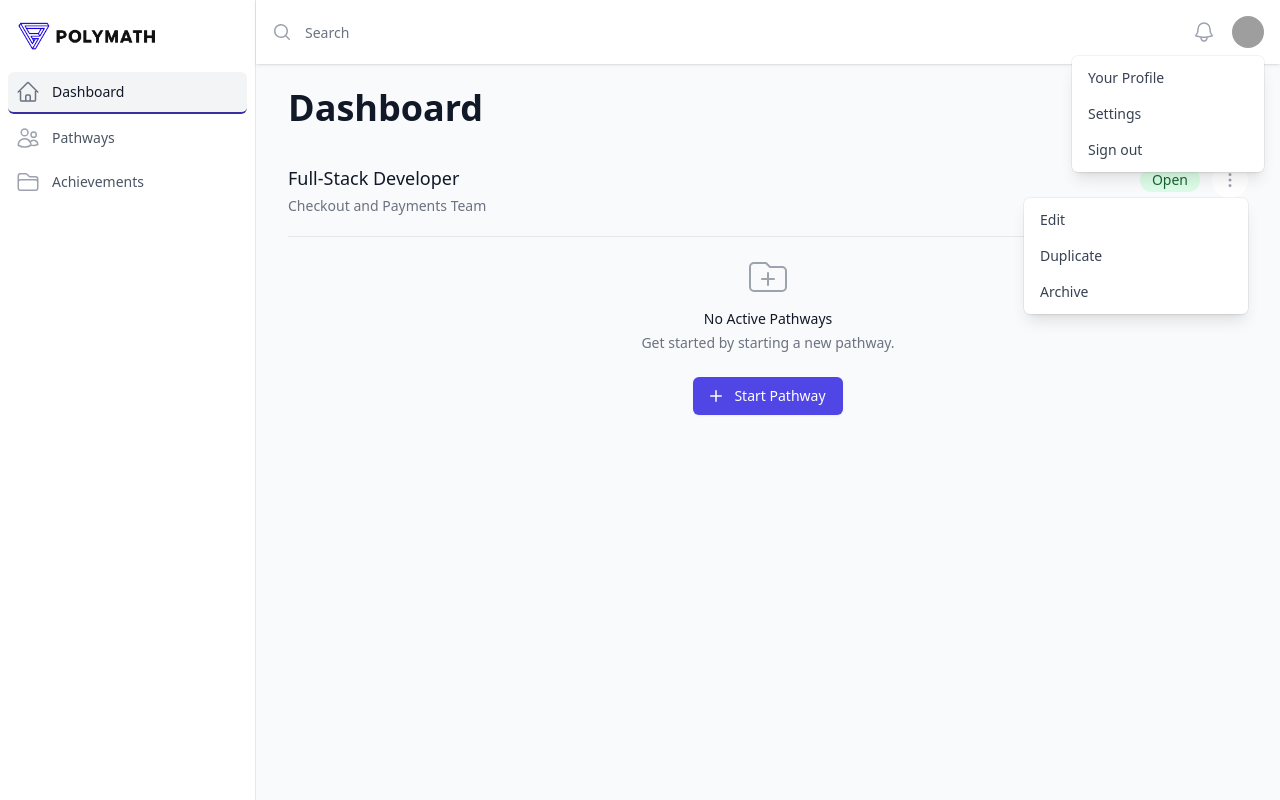
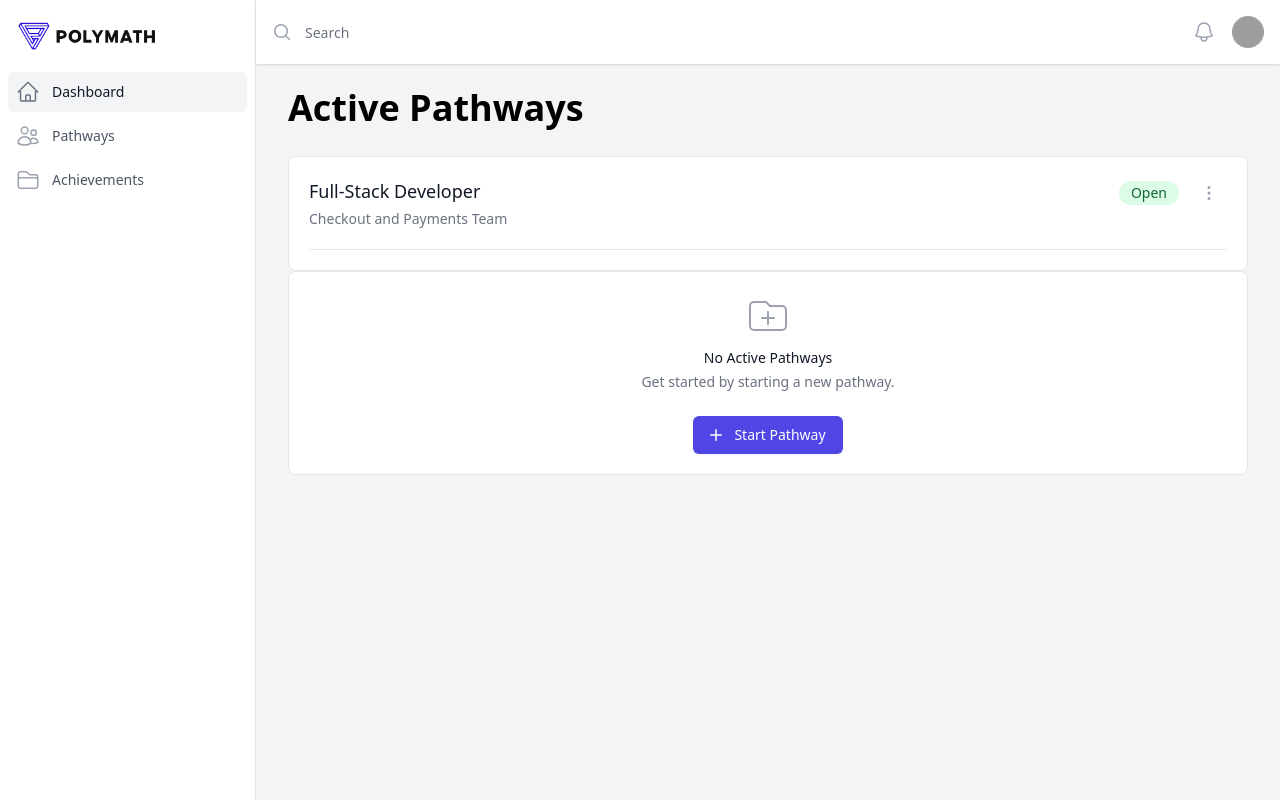
Before and after one commit to jeffrey-allan-brown/polymath, a SvelteKit app: page / in a window 1280 px wide. Built offline with nearby package versions, Linux system fonts and the light colour scheme; grey boxes are pictures that could not be loaded.

Commit message:
interface interactivity

```diff
--- a/src/app.html
+++ b/src/app.html
@@ -1,5 +1,5 @@
 <!doctype html>
-<html lang="en" class="h-full bg-gray-50">
+<html lang="en" class="h-full bg-gray-100">
 	<head>
 		<meta charset="utf-8" />
 		<meta name="viewport" content="width=device-width, initial-scale=1" />
--- a/src/lib/components/_core/Header.svelte
+++ b/src/lib/components/_core/Header.svelte
@@ -1,11 +1,14 @@
 <script>
+  let userMenuDropdownValue = false;
 
+  function toggleUserMenuDropdown() {
+    userMenuDropdownValue = !userMenuDropdownValue;
+  }
 </script>
 
 <div class="sticky top-0 z-10 flex h-16 flex-shrink-0 bg-white shadow">
   <button type="button" class="border-r border-gray-200 px-4 text-gray-500 focus:outline-none focus:ring-2 focus:ring-inset focus:ring-indigo-500 md:hidden">
     <span class="sr-only">Open sidebar</span>
-    <!-- Heroicon name: outline/bars-3-bottom-left -->
     <svg class="h-6 w-6" xmlns="http://www.w3.org/2000/svg" fill="none" viewBox="0 0 24 24" stroke-width="1.5" stroke="currentColor" aria-hidden="true">
       <path stroke-linecap="round" stroke-linejoin="round" d="M3.75 6.75h16.5M3.75 12h16.5m-16.5 5.25H12" />
     </svg>
@@ -16,7 +19,6 @@
         <label for="search-field" class="sr-only">Search</label>
         <div class="relative w-full text-gray-400 focus-within:text-gray-600">
           <div class="pointer-events-none absolute inset-y-0 left-0 flex items-center">
-            <!-- Heroicon name: mini/magnifying-glass -->
             <svg class="h-5 w-5" xmlns="http://www.w3.org/2000/svg" viewBox="0 0 20 20" fill="currentColor" aria-hidden="true">
               <path fill-rule="evenodd" d="M9 3.5a5.5 5.5 0 100 11 5.5 5.5 0 000-11zM2 9a7 7 0 1112.452 4.391l3.328 3.329a.75.75 0 11-1.06 1.06l-3.329-3.328A7 7 0 012 9z" clip-rule="evenodd" />
             </svg>
@@ -28,38 +30,21 @@
     <div class="ml-4 flex items-center md:ml-6">
       <button type="button" class="rounded-full bg-white p-1 text-gray-400 hover:text-gray-500 focus:outline-none focus:ring-2 focus:ring-indigo-500 focus:ring-offset-2">
         <span class="sr-only">View notifications</span>
-        <!-- Heroicon name: outline/bell -->
         <svg class="h-6 w-6" xmlns="http://www.w3.org/2000/svg" fill="none" viewBox="0 0 24 24" stroke-width="1.5" stroke="currentColor" aria-hidden="true">
           <path stroke-linecap="round" stroke-linejoin="round" d="M14.857 17.082a23.848 23.848 0 005.454-1.31A8.967 8.967 0 0118 9.75v-.7V9A6 6 0 006 9v.75a8.967 8.967 0 01-2.312 6.022c1.733.64 3.56 1.085 5.455 1.31m5.714 0a24.255 24.255 0 01-5.714 0m5.714 0a3 3 0 11-5.714 0" />
         </svg>
       </button>
-
-      <!-- Profile dropdown -->
       <div class="relative ml-3">
         <div>
-          <button type="button" class="flex max-w-xs items-center rounded-full bg-white text-sm focus:outline-none focus:ring-2 focus:ring-indigo-500 focus:ring-offset-2" id="user-menu-button" aria-expanded="false" aria-haspopup="true">
+          <button on:click={ toggleUserMenuDropdown } type="button" class="flex max-w-xs items-center rounded-full bg-white text-sm focus:outline-none focus:ring-2 focus:ring-indigo-500 focus:ring-offset-2" id="user-menu-button" aria-expanded="false" aria-haspopup="true">
             <span class="sr-only">Open user menu</span>
             <img class="h-8 w-8 rounded-full" src="https://images.unsplash.com/photo-1472099645785-5658abf4ff4e?ixlib=rb-1.2.1&ixid=eyJhcHBfaWQiOjEyMDd9&auto=format&fit=facearea&facepad=2&w=256&h=256&q=80" alt="">
           </button>
         </div>
-
-        <!--
-          Dropdown menu, show/hide based on menu state.
-
-          Entering: "transition ease-out duration-100"
-            From: "transform opacity-0 scale-95"
-            To: "transform opacity-100 scale-100"
-          Leaving: "transition ease-in duration-75"
-            From: "transform opacity-100 scale-100"
-            To: "transform opacity-0 scale-95"
-        -->
-        <div class="absolute right-0 z-10 mt-2 w-48 origin-top-right rounded-md bg-white py-1 shadow-lg ring-1 ring-black ring-opacity-5 focus:outline-none" role="menu" aria-orientation="vertical" aria-labelledby="user-menu-button" tabindex="-1">
-          <!-- Active: "bg-gray-100", Not Active: "" -->
-          <a href="#" class="block px-4 py-2 text-sm text-gray-700" role="menuitem" tabindex="-1" id="user-menu-item-0">Your Profile</a>
-
-          <a href="#" class="block px-4 py-2 text-sm text-gray-700" role="menuitem" tabindex="-1" id="user-menu-item-1">Settings</a>
-
-          <a href="#" class="block px-4 py-2 text-sm text-gray-700" role="menuitem" tabindex="-1" id="user-menu-item-2">Sign out</a>
+        <div class="absolute right-0 z-10 mt-2 w-48 origin-top-right rounded-md bg-white py-1 shadow-lg ring-1 ring-black ring-opacity-5 focus:outline-none {userMenuDropdownValue ? '' : 'hidden'}" role="menu" aria-orientation="vertical" aria-labelledby="user-menu-button" tabindex="-1">
+          <a href="/" class="block px-4 py-2 text-sm text-gray-700" role="menuitem" tabindex="-1" id="user-menu-item-0">Your Profile</a>
+          <a href="/" class="block px-4 py-2 text-sm text-gray-700" role="menuitem" tabindex="-1" id="user-menu-item-1">Settings</a>
+          <a href="/" class="block px-4 py-2 text-sm text-gray-700" role="menuitem" tabindex="-1" id="user-menu-item-2">Sign out</a>
         </div>
       </div>
     </div>
--- a/src/lib/components/_core/Sidebar.svelte
+++ b/src/lib/components/_core/Sidebar.svelte
@@ -2,8 +2,8 @@
   import logo from '$lib/images/logo.png';
   import { page } from '$app/stores';
 
-  $: activePageStyles = 'border-indigo-800 bg-gray-100 text-gray-900 border-b-2';
-  $: inactivePageStyles = 'border-transparent text-gray-500 hover:text-gray-700 hover:border-gray-300 border-b-2';
+  $: activePageStyles = 'bg-gray-100 text-gray-900';
+  $: inactivePageStyles = 'text-gray-600 hover:bg-gray-50 hover:text-gray-900 group flex items-center px-2 py-2 text-sm font-medium rounded-md';
 </script>
 
 <!-- off-canvas mobile sidebar -->
@@ -68,14 +68,14 @@
           Dashboard
         </a>
 
-        <a href="/pathways" class="text-gray-600 hover:bg-gray-50 hover:text-gray-900 group flex items-center px-2 py-2 text-sm font-medium rounded-md">
+        <a href="/pathways" class="group flex items-center px-2 py-2 text-sm rounded-md font-medium {$page.route.id == '/pathways' ? activePageStyles : inactivePageStyles}">
           <svg class="text-gray-400 group-hover:text-gray-500 mr-3 flex-shrink-0 h-6 w-6" xmlns="http://www.w3.org/2000/svg" fill="none" viewBox="0 0 24 24" stroke-width="1.5" stroke="currentColor" aria-hidden="true">
             <path stroke-linecap="round" stroke-linejoin="round" d="M15 19.128a9.38 9.38 0 002.625.372 9.337 9.337 0 004.121-.952 4.125 4.125 0 00-7.533-2.493M15 19.128v-.003c0-1.113-.285-2.16-.786-3.07M15 19.128v.106A12.318 12.318 0 018.624 21c-2.331 0-4.512-.645-6.374-1.766l-.001-.109a6.375 6.375 0 0111.964-3.07M12 6.375a3.375 3.375 0 11-6.75 0 3.375 3.375 0 016.75 0zm8.25 2.25a2.625 2.625 0 11-5.25 0 2.625 2.625 0 015.25 0z" />
           </svg>
           Pathways
         </a>
 
-        <a href="/achievements" class="text-gray-600 hover:bg-gray-50 hover:text-gray-900 group flex items-center px-2 py-2 text-sm font-medium rounded-md">
+        <a href="/achievements" class="group flex items-center px-2 py-2 text-sm rounded-md font-medium {$page.route.id == '/achievements' ? activePageStyles : inactivePageStyles}">
           <svg class="text-gray-400 group-hover:text-gray-500 mr-3 flex-shrink-0 h-6 w-6" xmlns="http://www.w3.org/2000/svg" fill="none" viewBox="0 0 24 24" stroke-width="1.5" stroke="currentColor" aria-hidden="true">
             <path stroke-linecap="round" stroke-linejoin="round" d="M2.25 12.75V12A2.25 2.25 0 014.5 9.75h15A2.25 2.25 0 0121.75 12v.75m-8.69-6.44l-2.12-2.12a1.5 1.5 0 00-1.061-.44H4.5A2.25 2.25 0 002.25 6v12a2.25 2.25 0 002.25 2.25h15A2.25 2.25 0 0021.75 18V9a2.25 2.25 0 00-2.25-2.25h-5.379a1.5 1.5 0 01-1.06-.44z" />
           </svg>
--- a/src/lib/components/_ui/EmptyPathways.svelte
+++ b/src/lib/components/_ui/EmptyPathways.svelte
@@ -1,4 +1,4 @@
-<div class="text-center">
+<div class="text-center relative flex h-full flex-col rounded-md border border-gray-200 bg-white p-2.5 hover:border-gray-400 sm:rounded-lg sm:p-5">
   <svg class="mx-auto h-12 w-12 text-gray-400" fill="none" viewBox="0 0 24 24" stroke="currentColor" aria-hidden="true">
     <path vector-effect="non-scaling-stroke" stroke-linecap="round" stroke-linejoin="round" stroke-width="2" d="M9 13h6m-3-3v6m-9 1V7a2 2 0 012-2h6l2 2h6a2 2 0 012 2v8a2 2 0 01-2 2H5a2 2 0 01-2-2z" />
   </svg>
--- a/src/lib/components/_ui/PageHeader.svelte
+++ b/src/lib/components/_ui/PageHeader.svelte
@@ -1,3 +1,21 @@
+<script>
+  import { beforeUpdate } from 'svelte';
+  import { page } from '$app/stores';
+
+  let headerText = " ";
+
+  beforeUpdate(() => {
+		if ($page.route.id == "/") {
+    headerText = "Active Pathways"
+  } else if ($page.route.id == "/pathways") {
+    headerText = "Available Pathways"
+  } else if ($page.route.id == "/achievements") {
+    headerText = "Achievements"
+  }
+	});
+
+</script>
+
 <div class="mx-auto mb-5 px-4 sm:px-6 md:px-8">
-  <h1 class="text-4xl font-semibold text-gray-900">Dashboard</h1>
+  <h1 class="text-4xl font-semibold">{ headerText }</h1>
 </div>
--- /dev/null
+++ b/src/lib/components/_ui/PathwayListItem.svelte
@@ -0,0 +1,49 @@
+<script>
+  let listItemOptionsMenuValue = false;
+
+  function toggleListItemOptionsMenu() {
+    listItemOptionsMenuValue = !listItemOptionsMenuValue;
+  }
+</script>
+
+<div class="relative flex h-full flex-col rounded-md border border-gray-200 bg-white p-2.5 hover:border-gray-400 sm:rounded-lg sm:p-5">
+  <div class="border-b border-gray-200 pb-5">
+    <div class="sm:flex sm:items-baseline sm:justify-between">
+      <div class="sm:w-0 sm:flex-1">
+        <h1 id="message-heading" class="text-lg font-medium text-gray-900">Full-Stack Developer</h1>
+        <p class="mt-1 truncate text-sm text-gray-500">Checkout and Payments Team</p>
+      </div>
+
+      <div class="mt-4 flex items-center justify-between sm:mt-0 sm:ml-6 sm:flex-shrink-0 sm:justify-start">
+        <span class="inline-flex items-center rounded-full bg-green-100 px-3 py-0.5 text-sm font-medium text-green-800">Open</span>
+        <div class="relative ml-3 inline-block text-left">
+          <div>
+            <button on:click={toggleListItemOptionsMenu} type="button" class="-my-2 flex items-center rounded-full bg-white p-2 text-gray-400 hover:text-gray-600 focus:outline-none focus:ring-2 focus:ring-indigo-500" id="menu-0-button" aria-expanded="false" aria-haspopup="true">
+              <span class="sr-only">Open options</span>
+              <!-- Heroicon name: mini/ellipsis-vertical -->
+              <svg class="h-5 w-5" xmlns="http://www.w3.org/2000/svg" viewBox="0 0 20 20" fill="currentColor" aria-hidden="true">
+                <path d="M10 3a1.5 1.5 0 110 3 1.5 1.5 0 010-3zM10 8.5a1.5 1.5 0 110 3 1.5 1.5 0 010-3zM11.5 15.5a1.5 1.5 0 10-3 0 1.5 1.5 0 003 0z" />
+              </svg>
+            </button>
+          </div>
+
+
+          <div class="absolute right-0 z-10 mt-2 w-56 origin-top-right rounded-md bg-white shadow-lg ring-1 ring-black ring-opacity-5 focus:outline-none {listItemOptionsMenuValue ? '' : 'hidden'}" role="menu" aria-orientation="vertical" aria-labelledby="menu-0-button" tabindex="-1">
+            <div class="py-1" role="none">
+              <!-- Active: "bg-gray-100 text-gray-900", Not Active: "text-gray-700" -->
+              <a href="#" class="text-gray-700 flex justify-between px-4 py-2 text-sm" role="menuitem" tabindex="-1" id="menu-0-item-0">
+                <span>Edit</span>
+              </a>
+              <a href="#" class="text-gray-700 flex justify-between px-4 py-2 text-sm" role="menuitem" tabindex="-1" id="menu-0-item-1">
+                <span>Duplicate</span>
+              </a>
+              <button type="button" class="text-gray-700 flex w-full justify-between px-4 py-2 text-sm" role="menuitem" tabindex="-1" id="menu-0-item-2">
+                <span>Archive</span>
+              </button>
+            </div>
+          </div>
+        </div>
+      </div>
+    </div>
+  </div>
+</div>
--- a/src/routes/+layout.svelte
+++ b/src/routes/+layout.svelte
@@ -4,7 +4,6 @@
   import Sidebar from '../lib/components/_core/Sidebar.svelte';
 
   // ui
-  import EmptyPathways from '../lib/components/_ui/EmptyPathways.svelte';
   import PageHeader from '../lib/components/_ui/PageHeader.svelte';
 
   // resources
@@ -20,53 +19,8 @@
     <main class="flex-1">
       <div class="py-6">
         <PageHeader/>
-        <div class="mx-auto px-4 sm:px-6 md:px-8">
-          <!-- Replace with your content -->
-          <div class="py-4">
-            <div class="border-b border-gray-200 pb-5">
-              <div class="sm:flex sm:items-baseline sm:justify-between">
-                <div class="sm:w-0 sm:flex-1">
-                  <h1 id="message-heading" class="text-lg font-medium text-gray-900">Full-Stack Developer</h1>
-                  <p class="mt-1 truncate text-sm text-gray-500">Checkout and Payments Team</p>
-                </div>
+        <slot></slot>
 
-                <div class="mt-4 flex items-center justify-between sm:mt-0 sm:ml-6 sm:flex-shrink-0 sm:justify-start">
-                  <span class="inline-flex items-center rounded-full bg-green-100 px-3 py-0.5 text-sm font-medium text-green-800">Open</span>
-                  <div class="relative ml-3 inline-block text-left">
-                    <div>
-                      <button type="button" class="-my-2 flex items-center rounded-full bg-white p-2 text-gray-400 hover:text-gray-600 focus:outline-none focus:ring-2 focus:ring-indigo-500" id="menu-0-button" aria-expanded="false" aria-haspopup="true">
-                        <span class="sr-only">Open options</span>
-                        <!-- Heroicon name: mini/ellipsis-vertical -->
-                        <svg class="h-5 w-5" xmlns="http://www.w3.org/2000/svg" viewBox="0 0 20 20" fill="currentColor" aria-hidden="true">
-                          <path d="M10 3a1.5 1.5 0 110 3 1.5 1.5 0 010-3zM10 8.5a1.5 1.5 0 110 3 1.5 1.5 0 010-3zM11.5 15.5a1.5 1.5 0 10-3 0 1.5 1.5 0 003 0z" />
-                        </svg>
-                      </button>
-                    </div>
-
-
-                    <div class="absolute right-0 z-10 mt-2 w-56 origin-top-right rounded-md bg-white shadow-lg ring-1 ring-black ring-opacity-5 focus:outline-none" role="menu" aria-orientation="vertical" aria-labelledby="menu-0-button" tabindex="-1">
-                      <div class="py-1" role="none">
-                        <!-- Active: "bg-gray-100 text-gray-900", Not Active: "text-gray-700" -->
-                        <a href="#" class="text-gray-700 flex justify-between px-4 py-2 text-sm" role="menuitem" tabindex="-1" id="menu-0-item-0">
-                          <span>Edit</span>
-                        </a>
-                        <a href="#" class="text-gray-700 flex justify-between px-4 py-2 text-sm" role="menuitem" tabindex="-1" id="menu-0-item-1">
-                          <span>Duplicate</span>
-                        </a>
-                        <button type="button" class="text-gray-700 flex w-full justify-between px-4 py-2 text-sm" role="menuitem" tabindex="-1" id="menu-0-item-2">
-                          <span>Archive</span>
-                        </button>
-                      </div>
-                    </div>
-                  </div>
-                </div>
-              </div>
-            </div>
-
-          </div>
-          <!-- /End replace -->
-        </div>
-        <EmptyPathways></EmptyPathways>
       </div>
     </main>
   </div>
--- a/src/routes/+page.svelte
+++ b/src/routes/+page.svelte
@@ -1,4 +1,8 @@
 <script>
+
+  // ui
+  import EmptyPathways from '../lib/components/_ui/EmptyPathways.svelte';
+  import PathwayListItem from '../lib/components/_ui/PathwayListItem.svelte';
 
 </script>
 
@@ -7,9 +11,13 @@
 	<meta name="description" content="polymath dashboard" />
 </svelte:head>
 
-<div class="py-10">
-
+<div class="py-2">
+	<div class="mx-auto px-4 sm:px-6 md:px-8">
+		<PathwayListItem></PathwayListItem>
+		<EmptyPathways></EmptyPathways>
+	</div>
 </div>
 
 <style>
+
 </style>
--- a/src/routes/pathway/[slug]/+page.svelte
+++ b/src/routes/pathway/[slug]/+page.svelte
@@ -1,8 +1,7 @@
 <script>
 	import { onMount } from "svelte";
-	import Slideout from '../../../lib/components/_core/Slideout.svelte';
 	import { renderPolymathPathway } from "../../../lib/helpers/pathwayRenderer";
-	import pathwayData from '../../../assets/data/pathways.json';
+	import pathwayData from '../../../assets/data/pathway.json';
 
 	$: nodeStyles = "";
 
@@ -12,11 +11,6 @@
 		renderPolymathPathway(pathwayData, pathwayRoot);
 	});
 
-	import { fly, fade } from 'svelte/transition'
-	let showSidePanel, width
-	function toggleSidePanel() {
-			showSidePanel = !showSidePanel
-	}
 </script>
 
 <div class="py-10">
@@ -26,13 +20,10 @@
 		</div>
 	</header>
 	<div>
-    <button class="p-3" on:click={toggleSidePanel}>
-        Show side panel
+    <button class="p-3">
+      Show side panel
     </button>
 </div>
-{#if showSidePanel}
-	<Slideout on:click={toggleSidePanel}/>
-	{/if}
 	<main>
 		<div class="mx-auto max-w-7xl sm:px-6 lg:px-8">
 			<div class="px-4 py-8 sm:px-0">
--- a/src/routes/pathways/+page.svelte
+++ b/src/routes/pathways/+page.svelte
@@ -1,11 +1,6 @@
 <div class="py-10">
-	<header>
-		<div class="mx-auto max-w-7xl px-4 sm:px-6 lg:px-8">
-			<h1 class="text-3xl font-bold leading-tight tracking-tight text-gray-900">Available Pathways</h1>
-		</div>
-	</header>
 	<main>
-		<div class="mx-auto max-w-7xl sm:px-6 lg:px-8">
+		<div class="mx-auto sm:px-6 lg:px-8">
 			<div class="px-4 py-8 sm:px-0">
 				<div class="grid grid-cols-1 gap-1 sm:grid-cols-2 sm:gap-3">
           <a href="/pathway/frontend" class="relative flex h-full flex-col rounded-md border border-gray-200 bg-white p-2.5 hover:border-gray-400 sm:rounded-lg sm:p-5">
```
